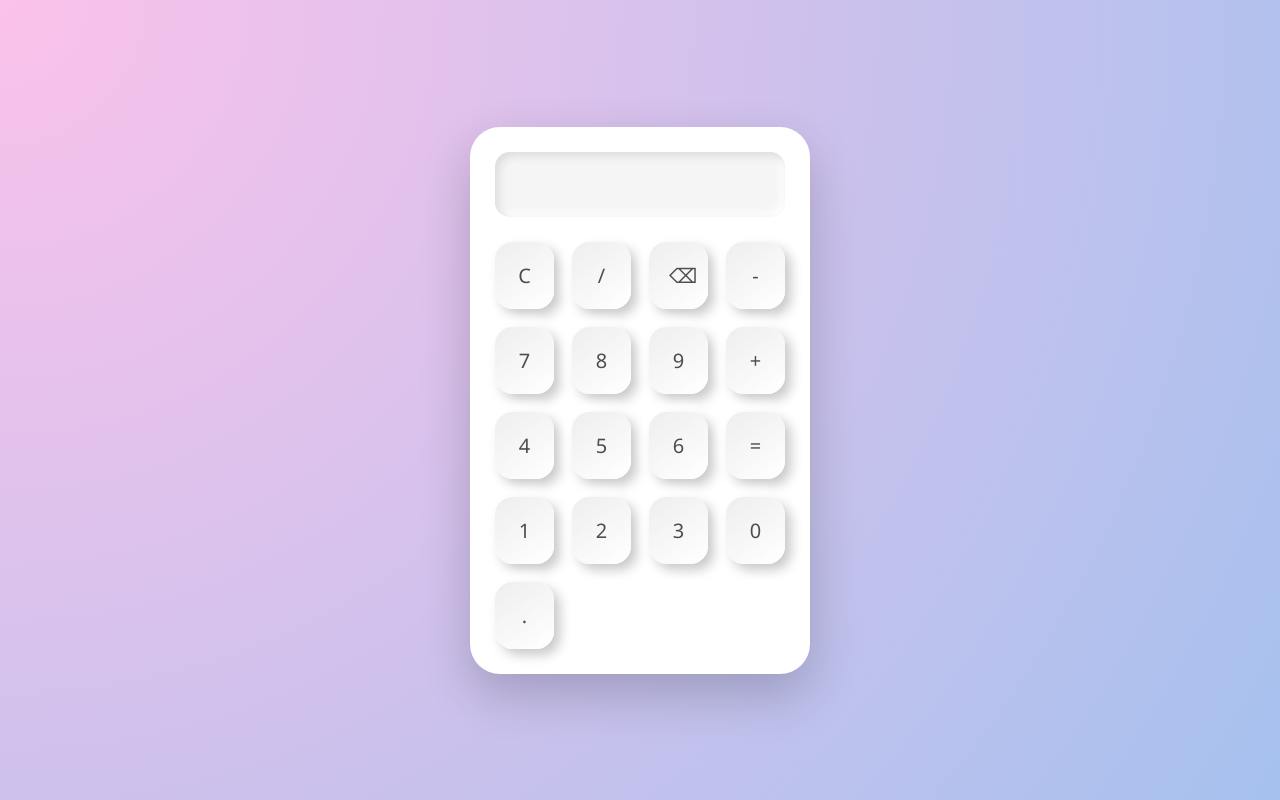
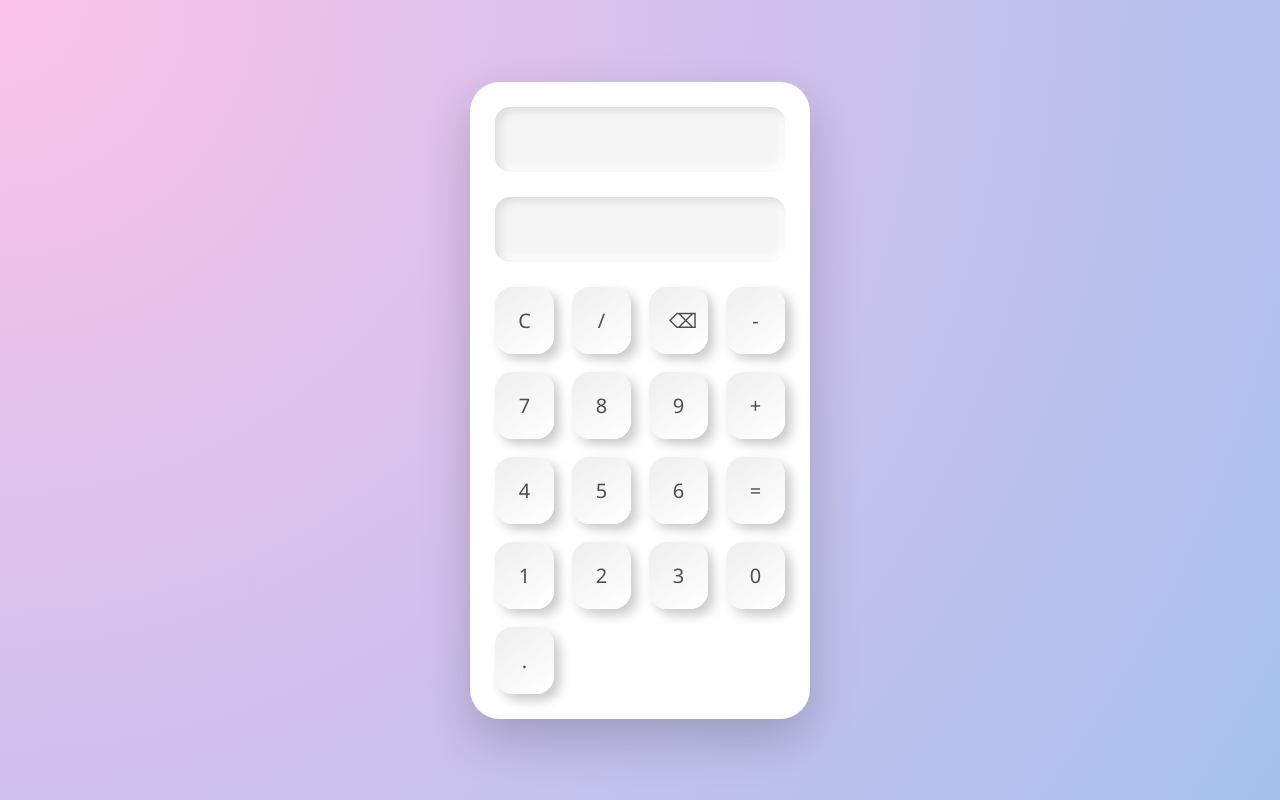
Before and after one commit to Akhileshhissal/Calculater-, a plain HTML site: page index.html in a window 1280 px wide. Drawn offline with Linux system fonts and the light colour scheme.

Commit message:
Update index.html

```diff
--- a/index.html
+++ b/index.html
@@ -9,6 +9,10 @@
 <body>
   <div class="calculator">
     <input type="text" id="display" readonly />
+
+    <input type="text" id="display" readonly />
+
+
     <div class="buttons">
       <button onclick="clearDisplay()">C</button>
       <button onclick="appendValue('/')">/</button>
```
